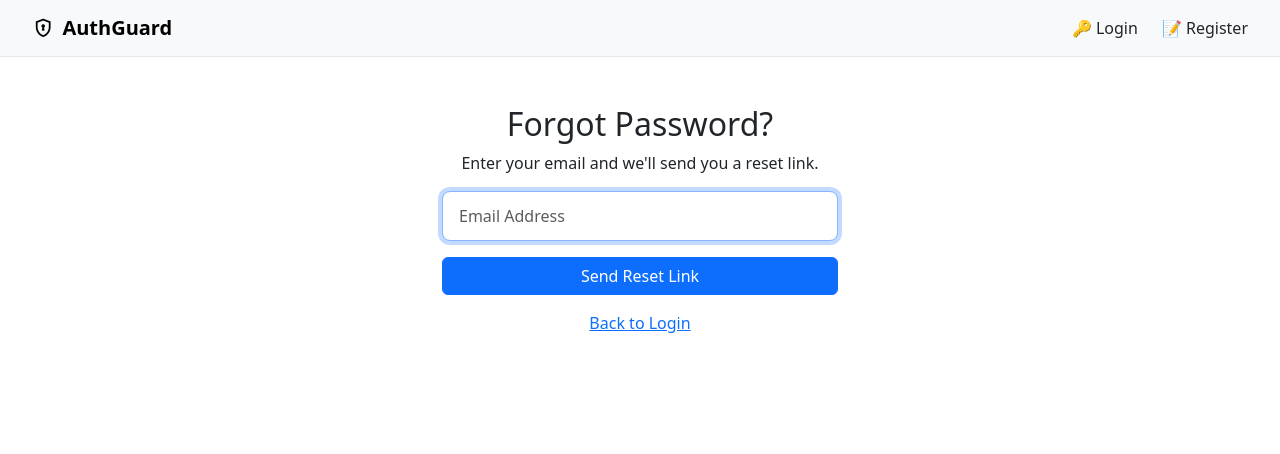
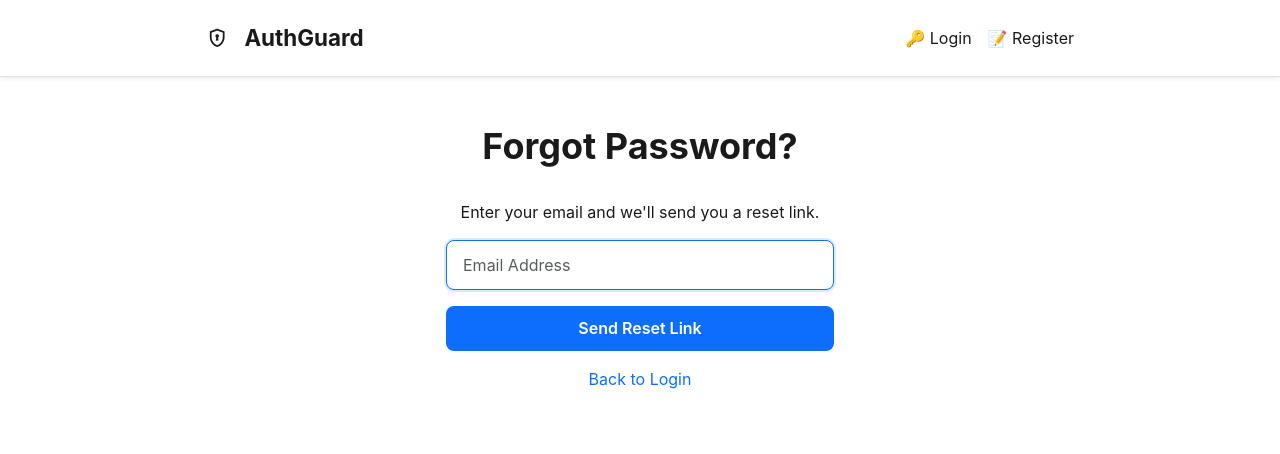
Before and after one commit to vedasm/AuthGuard, a Flask app: page /forgot in a window 1280 px wide. Shown: the top 454 px of the page. Run offline with Flask 3, Linux system fonts and the light colour scheme; some libraries are stand-ins or nearby versions.

Commit message:
Update base.html

```diff
--- a/templates/base.html
+++ b/templates/base.html
@@ -5,62 +5,68 @@
     <meta charset="UTF-8">
     <meta name="viewport" content="width=device-width, initial-scale=1.0">
     <title>{% block title %}AuthGuard{% endblock %}</title>
-
-        <!-- Favicon -->
     <link rel="icon" type="image/svg+xml" href="{{ url_for('static', filename='favicon.svg') }}">
-
-        <!-- Custom Styles -->
+    <link href="https://cdn.jsdelivr.net/npm/bootstrap@5.3.3/dist/css/bootstrap.min.css" rel="stylesheet">
+    <link rel="stylesheet" href="https://fonts.googleapis.com/css2?family=Material+Symbols+Outlined" />
     <link rel="stylesheet" href="{{ url_for('static', filename='style.css') }}">
-
-        <!-- Google Icons (used only for the brand mark) -->
-        <link rel="stylesheet" href="https://fonts.googleapis.com/css2?family=Material+Symbols+Outlined" />
-
-        <!-- Bootstrap -->
-        <link href="https://cdn.jsdelivr.net/npm/bootstrap@5.3.3/dist/css/bootstrap.min.css" rel="stylesheet">
-        <script src="https://cdn.jsdelivr.net/npm/bootstrap@5.3.3/dist/js/bootstrap.bundle.min.js"></script>
-
     {% block extra_head %}{% endblock %}
 </head>
 
 <body>
-        <nav class="navbar">
-            <div class="container-fluid">
-                <a class="navbar-brand" href="/">
-                    <span class="material-symbols-outlined">encrypted</span>
+
+    <!-- Navbar -->
+    <nav class="navbar navbar-expand-lg bg-white shadow-sm border-bottom">
+        <div class="container">
+            <a class="navbar-brand d-flex align-items-center fw-bold" href="/">
+                <span class="material-symbols-outlined me-2">
+                    encrypted
+                </span>
                 AuthGuard
             </a>
-
-                <div class="navbar-links">
-                    {% if session["user_id"] %}
+            <button class="navbar-toggler" type="button" data-bs-toggle="collapse" data-bs-target="#navbarNav">
+                <span class="navbar-toggler-icon"></span>
+            </button>
+            <div class="collapse navbar-collapse" id="navbarNav">
+                <div class="ms-auto d-flex align-items-center gap-3">
+                    {% if session.get("user_id") %}
                     <a class="nav-link" href="/">🔐 Vault</a>
                     <a class="nav-link" href="/add">➕ Add</a>
                     <a class="nav-link" href="/account">👤 Account</a>
-                        <a class="nav-link" href="/logout">➡️ Logout</a>
+                    <a class="nav-link text-danger" href="/logout">
+                        ➜ Logout
+                    </a>
                     {% else %}
-                        <a class="nav-link" href="/login">🔑 Login</a>
-                        <a class="nav-link" href="/register">📝 Register</a>
+                    <a class="nav-link" href="/login">
+                        🔑 Login
+                    </a>
+                    <a class="nav-link" href="/register">
+                        📝 Register
+                    </a>
                     {% endif %}
                 </div>
             </div>
+        </div>
     </nav>
-
-        <main class="container py-5 text-center">
+    <!-- Main Content -->
+    <main class="container py-5">
         {% with messages = get_flashed_messages(with_categories=true) %}
         {% if messages %}
         {% for category, message in messages %}
-                        {% if category == "error" %}
-                            <div class="alert alert-danger">{{ message }}</div>
-                        {% elif category == "success" %}
-                            <div class="alert alert-success">{{ message }}</div>
+        <div class="alert
+                        {% if category == 'success' %}
+                            alert-success
+                        {% elif category == 'error' %}
+                            alert-danger
                         {% else %}
-                            <div class="alert alert-primary">{{ message }}</div>
-                        {% endif %}
+                            alert-primary
+                        {% endif %}">
+            {{ message }}
+        </div>
         {% endfor %}
         {% endif %}
         {% endwith %}
-
         {% block main %}{% endblock %}
     </main>
+    <script src="https://cdn.jsdelivr.net/npm/bootstrap@5.3.3/dist/js/bootstrap.bundle.min.js"></script>
 </body>
-
 </html>
```
Lines whose indentation alone changed are shown as unchanged.
